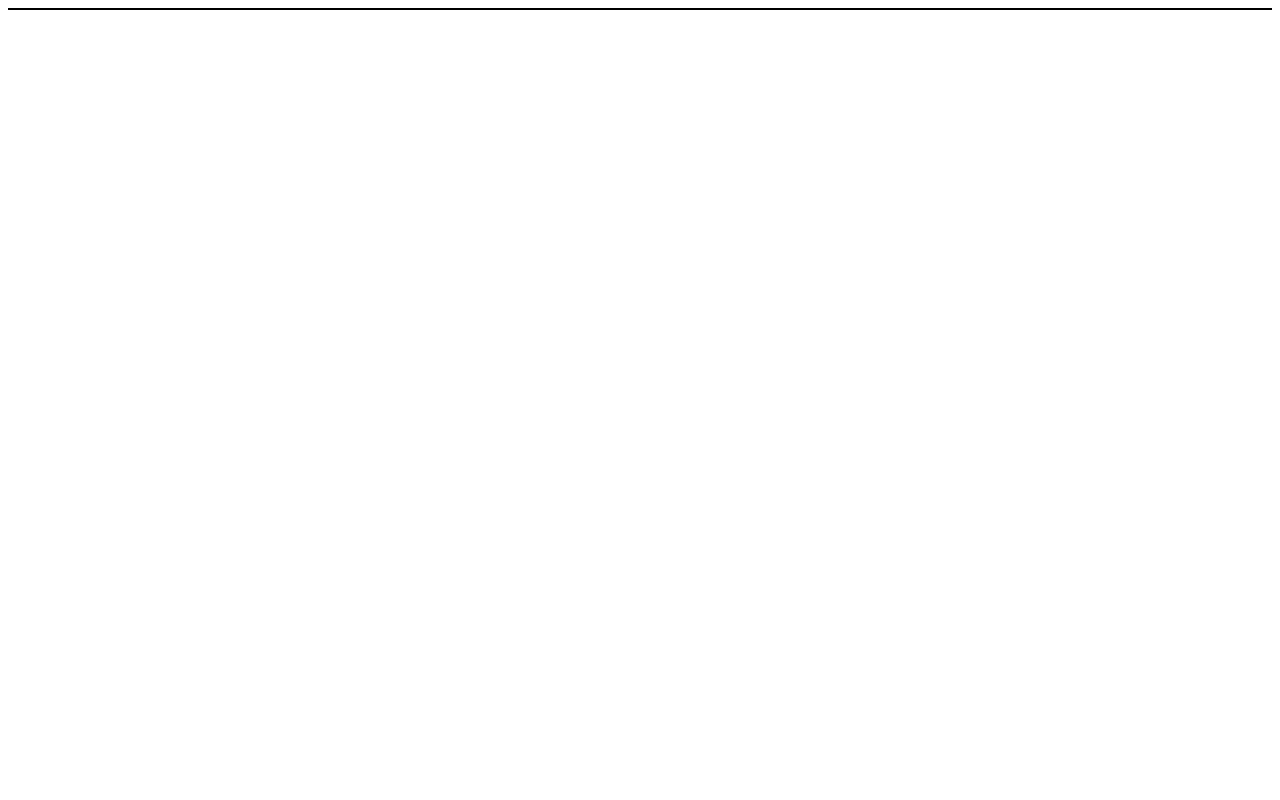
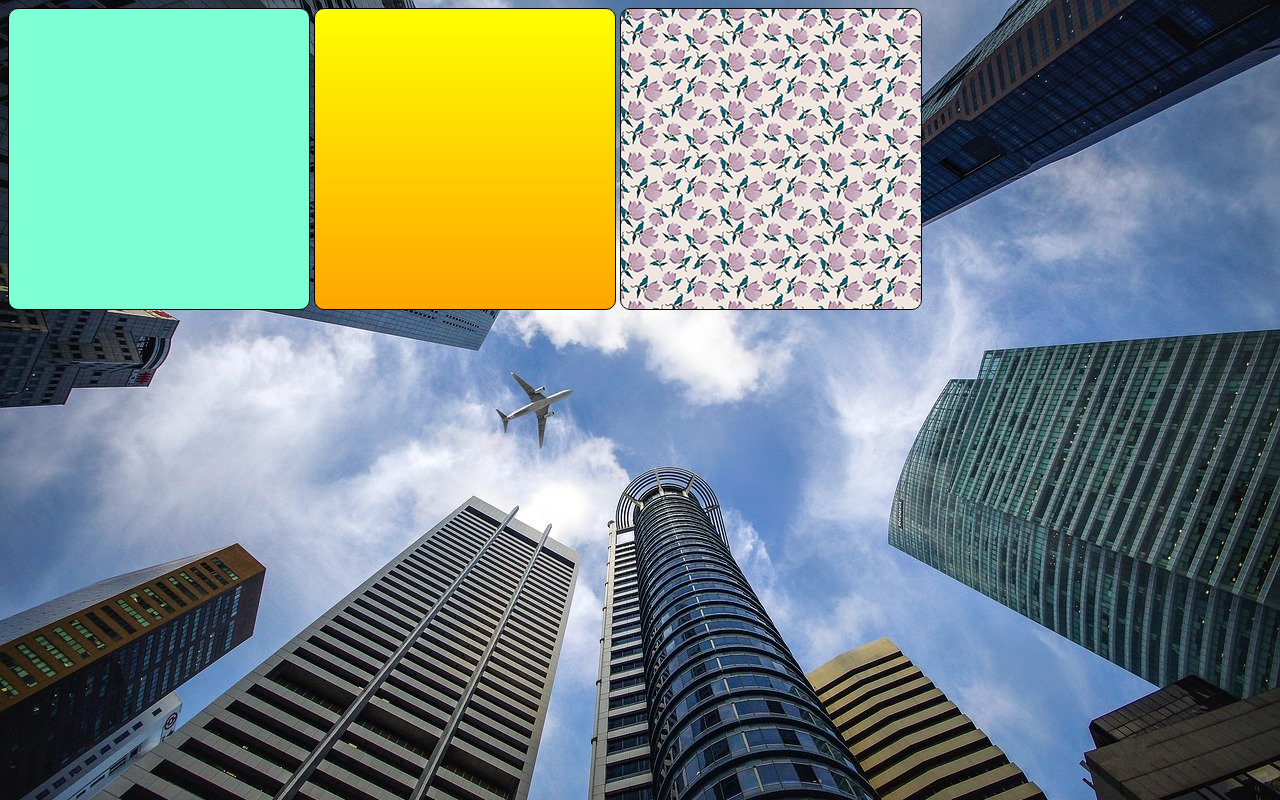
Before and after one commit to vitoramancio/HTML-CSS, a plain HTML site: page Exercícios/ex022/fundo001.html in a window 1280 px wide. Drawn offline with Linux system fonts and the light colour scheme.

Commit message:
ex concluido

```diff
--- a/Exercícios/ex022/fundo001.html
+++ b/Exercícios/ex022/fundo001.html
@@ -6,20 +6,42 @@
     <meta name="viewport" content="width=device-width, initial-scale=1.0">
     <title>Imagens de fundo</title>
     <style>
+
+        body {
+            background-image: url(imagens/wallpaper002.jpg);
+        }
+
         div.quadrado {
+            display: inline-block;
             border: 1px solid black;
+            border-radius: 10px;
+            background-color: lightgrey;
+            width: 300px;
+            height: 300px;
+        }
+
+        div#q1 {
+            background-color: aquamarine;
+        }
+
+        div#q2 {
+            background-image: linear-gradient(to bottom, yellow , orange);
+        }
+
+        div#q3 {
+            background-image: url(imagens/pattern003.png);
         }
     </style>
 </head>
 <body>
-    <div class="quadrado">
+    <div class="quadrado" id="q1">
 
     </div>
-    <div>
+    <div class="quadrado" id="q2">
 
-    </div class="quadrado">
-    <div>
+    </div>
+    <div class="quadrado" id="q3">
 
-    </div class="quadrado">
+    </div>
 </body>
 </html>
```
Also changed, not shown: Exercícios/ex022/fundo002.html (added, +12 -0 lines).
